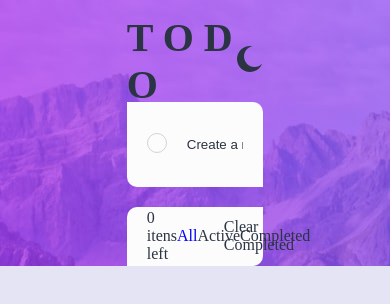
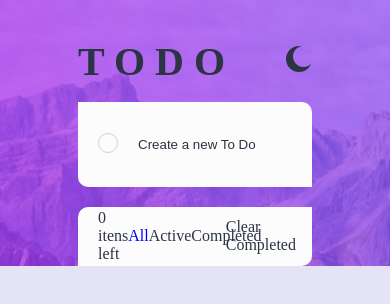
Before and after one commit to Tcheagow/ToDo-Website, a React (Create React App) app: page / in a window 390 px wide. Shown: the top 304 px of the page. Built offline with nearby package versions, Linux system fonts and the light colour scheme.

Commit message:
initiated responsiveness

```diff
--- a/src/components/divMain/DivMainStyles.js
+++ b/src/components/divMain/DivMainStyles.js
@@ -2,10 +2,14 @@ import styled from 'styled-components';
 
 export const ContainerMain = styled.div`
     height: min-content;
-    width: 35vw;
+    width: 40vw;
 
     display: flex;
     flex-direction: column;
 
     margin-top: 40px;
+
+    @media(max-width: 1000px) {
+        width: 60vw;
+    }
 `;
--- a/src/components/divMain/createToDo/DivCreateToDoStyles.js
+++ b/src/components/divMain/createToDo/DivCreateToDoStyles.js
@@ -15,17 +15,26 @@ export const ContainerCreateToDo = styled.div`
 `;
 
 export const Forms = styled.form`
-    width: calc(35vw - 40px);
+    width: calc(40vw - 40px);
 
     margin-left: 20px;
+
+
+    @media(max-width: 1000px) {
+        width: calc(60vw - 40px);
+    }
 `;
 
 export const Input = styled.input`
-    width: calc(35vw - 80px);
+    width: calc(40vw - 80px);
 
     margin-left: 20px;
 
     border: 0;
 
     transform: translateY(-20%);
+
+    @media(max-width: 1000px) {
+        width: calc(60vw - 80px);
+    }
 `;
--- a/src/components/divMain/divToDo/Containers/DivShowToDoStyles.js
+++ b/src/components/divMain/divToDo/Containers/DivShowToDoStyles.js
@@ -10,8 +10,10 @@ export const ContainerToDoList = styled.div`
 
     align-items: center;
 
+    overflow-x: hidden;
+
     div{
-        width: calc(35vw - 40px);
+        width: calc(40vw - 40px);
         margin-left: 20px;
 
         display: flex;
@@ -19,6 +21,10 @@ export const ContainerToDoList = styled.div`
 
         align-items: center;
         justify-content: flex-start;
+
+        @media(max-width: 1000px) {
+            width: calc(60vw - 40px);
+        }
     }
 `;
 
--- a/src/components/divMain/divToDo/divFunctionalities/DivFunctionalitiesStyles.js
+++ b/src/components/divMain/divToDo/divFunctionalities/DivFunctionalitiesStyles.js
@@ -2,7 +2,7 @@ import styled from 'styled-components';
 
 export const ContainerFunctionalities = styled.div`
     height: 7vh;
-    width: calc(35vw - 40px);
+    width: calc(40vw - 40px);
 
     display: flex;
     flex-direction: row;
@@ -11,4 +11,12 @@ export const ContainerFunctionalities = styled.div`
     align-items: center;
 
     margin-left: 20px;
+
+    p{
+        cursor: pointer;
+    }
+
+    @media(max-width: 1000px) {
+        width: calc(60vw - 40px);
+    }
 `;
--- a/src/components/divMain/divToDo/divFunctionalities/showToDo/DivOptionShowToDoStyles.js
+++ b/src/components/divMain/divToDo/divFunctionalities/showToDo/DivOptionShowToDoStyles.js
@@ -6,9 +6,13 @@ export const ContainerOptionShowToDo = styled.div`
 
     justify-content: space-between;
 
-    width: 12vw;
+    width: 15vw;
 
     p{
         cursor: pointer;
     }
+
+    @media(max-width: 1000px) {
+        width: 25vw;
+    }
 `;
```
